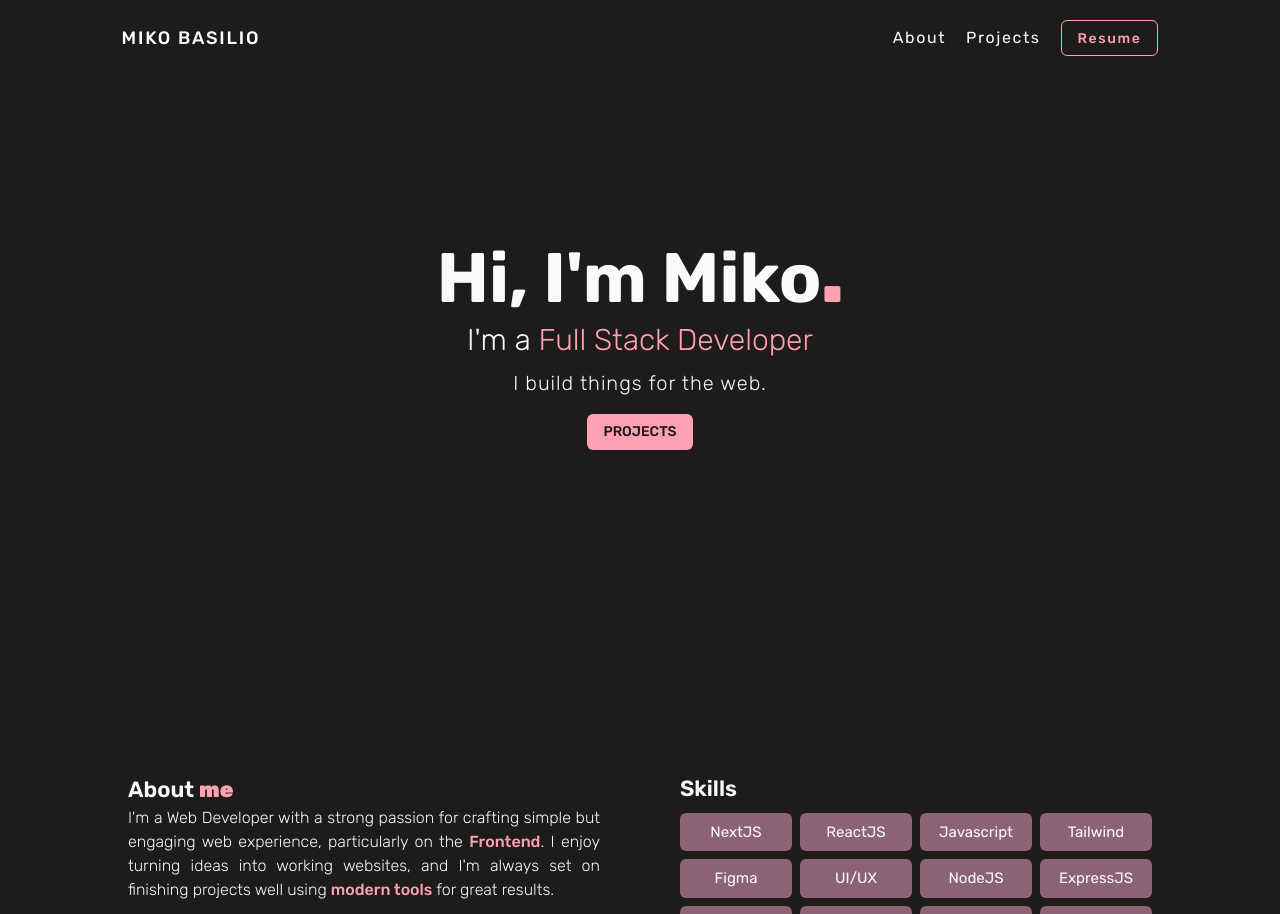
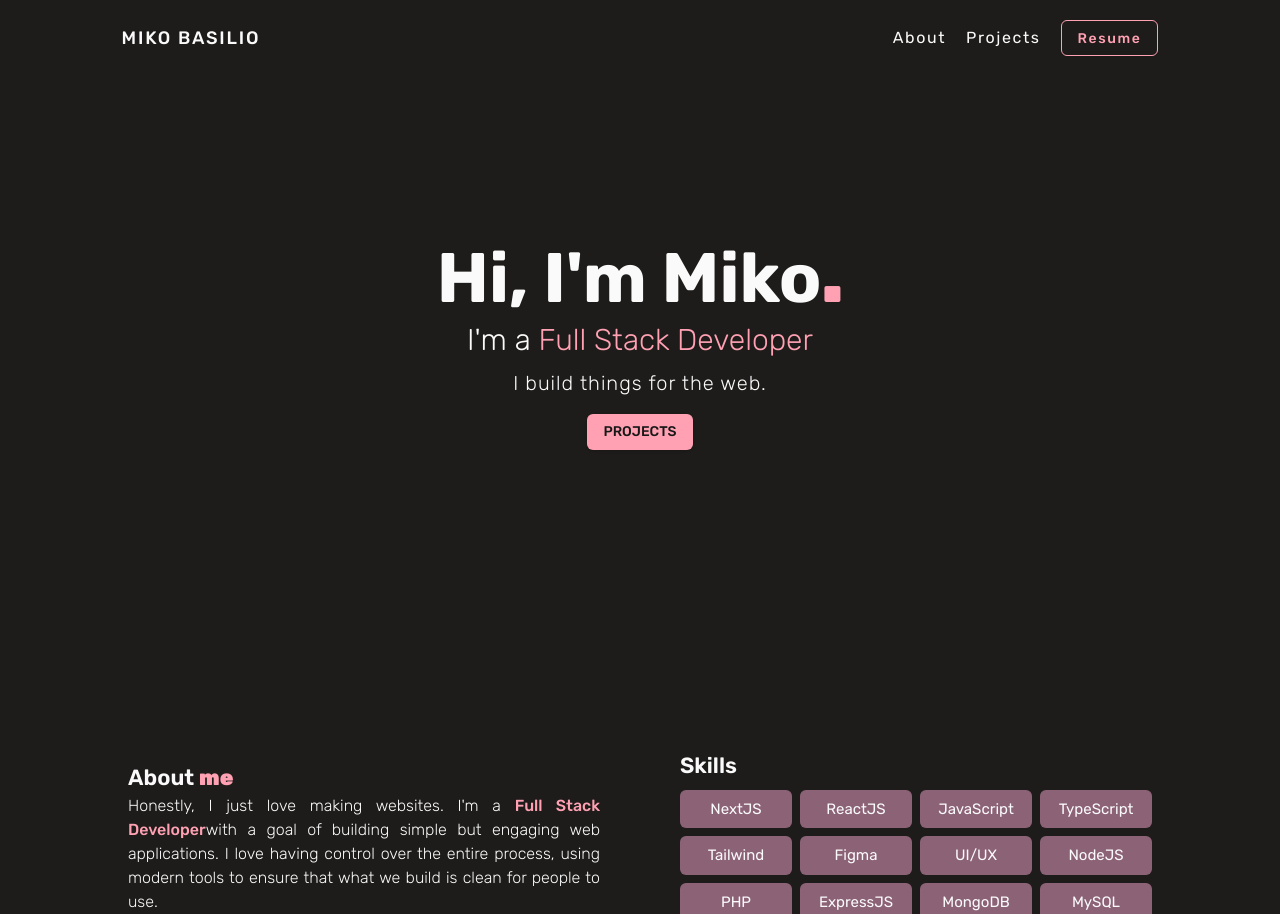
Before and after one commit to okimchi123/miko-portfolio_V1, a Next.js app: page / in a window 1280 px wide. Shown: the top 914 px of the page. Built offline with nearby package versions, Linux system fonts and the light colour scheme.

Commit message:
updated about me introduction

```diff
--- a/src/components/layout/AboutMe.jsx
+++ b/src/components/layout/AboutMe.jsx
@@ -6,13 +6,16 @@ export default function AboutMe() {
   const skills = [
     "NextJS",
     "ReactJS",
-    "Javascript",
+    "JavaScript",
+    "TypeScript",
     "Tailwind",
     "Figma",
     "UI/UX",
     "NodeJS",
+    "PHP",
     "ExpressJS",
     "MongoDB",
+    "MySQL",
     "Firebase",
     "REST API",
     "Git",
@@ -28,13 +31,10 @@ export default function AboutMe() {
             About <strong className="prismo"> me </strong>
           </h1>
           <p className="text-justify font-light mb-3">
-            I'm a Web Developer with a strong passion for crafting simple but
-            engaging web experience, particularly on the{" "}
-            <strong className="prismo font-medium">Frontend</strong>. I enjoy
-            turning ideas into working websites, and I'm always set on finishing
-            projects well using{" "}
-            <strong className="prismo font-medium">modern tools</strong> for
-            great results.
+            Honestly, I just love making websites. I'm a <strong className="prismo font-medium">Full Stack Developer</strong>
+            with a goal of building simple but engaging web applications. I love
+            having control over the entire process, using modern tools to ensure
+            that what we build is clean for people to use.
           </p>
           <figure className="flex flex-col gap-1">
             <h1 className="header">Links</h1>
```
